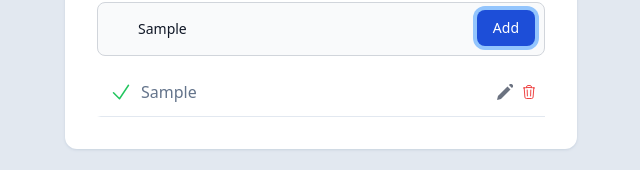
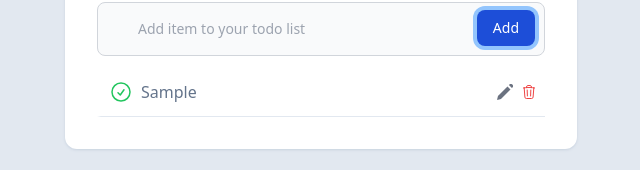
Before and after one commit to Gourav-99/node-js-babel-and-webpack, a React (Create React App) app in the folder client/: page / in a window 1280 px wide. Both pictures are taken after typing "Sample" into the empty fields and a click on the button "Add". Shown: the part 118-288 px from the top of the page, without its empty margins (319-959 px from the left). Built offline with nearby package versions, Linux system fonts and the light colour scheme.

Commit message:
passign functions as props

```diff
--- a/client/src/App.jsx
+++ b/client/src/App.jsx
@@ -7,14 +7,29 @@ const App = () => {
   const [todos,setTodos] = useState([]);
   const [inputValue, setInputValue]= useState('');
   const [currentEditItem, setEditItem]= useState('');
-  // const [addBtn, setAddBtn]= useState('');
-  // const [editBtn, setEditBtn]= useState('hidden');
   const [isEditMode, setIsEditMode] = useState(false);
+
+  const handleComplete = (id) => {
+    let updateTodo = todos.find((todo) => todo.id === id);
+    updateTodo.isComplete = !updateTodo.isComplete;
+    setTodos((prevTodos) => [...prevTodos]);
+  };
+  const handleDelete = (id) => {
+    setTodos((prevTodos) => {
+      return prevTodos.filter((todo) => todo.id !== id);
+    });
+  };
+  const handleEdit = (id) => {
+    setIsEditMode(!isEditMode);
+    let updateTodo = todos.find((todo) => todo.id === id);
+    setEditItem(updateTodo.id);
+    setInputValue(updateTodo.title);
+  };
 
   return (
     <div>
       <Header todos={todos} setTodos= {setTodos}  inputValue={inputValue} setInputValue={setInputValue} isEditMode={isEditMode} setIsEditMode={setIsEditMode} currentEditItem={currentEditItem}/>
-      <List todos={todos} setTodos={setTodos} setInputValue={setInputValue} isEditMode={isEditMode} setIsEditMode={setIsEditMode} setEditItem={setEditItem}/>
+      <List todos={todos} setTodos={setTodos} setInputValue={setInputValue} isEditMode={isEditMode} setIsEditMode={setIsEditMode} setEditItem={setEditItem} handleComplete={handleComplete} handleDelete={handleDelete} handleEdit={handleEdit}/>
     </div>
   );
 };
--- a/client/src/components/Header.jsx
+++ b/client/src/components/Header.jsx
@@ -7,9 +7,8 @@ const Header = ({
   setInputValue,
   isEditMode,
   setIsEditMode,
-  currentEditItem
+  currentEditItem,
 }) => {
-
   const handleSubmit = (e) => {
     setTodos((prevTodos) => [
       ...prevTodos,
@@ -19,14 +18,16 @@ const Header = ({
         isComplete: false,
       },
     ]);
+    setInputValue("");
   };
 
-  const handleEdit=(e)=>{
-    let updateTodo = todos.find((todo)=>todo.id===currentEditItem);
-    updateTodo.title = inputValue
-    setTodos((prevTodos)=>[...prevTodos])
-    setIsEditMode(!isEditMode)
-  }
+  const handleEdit = (e) => {
+    let updateTodo = todos.find((todo) => todo.id === currentEditItem);
+    updateTodo.title = inputValue;
+    setTodos((prevTodos) => [...prevTodos]);
+    setIsEditMode(!isEditMode);
+    setInputValue("");
+  };
   const handleChange = (e) => {
     setInputValue(e.target.value);
   };
@@ -46,14 +47,14 @@ const Header = ({
         />
         {isEditMode ? (
           <button
-           onClick={handleEdit}
+            onClick={handleEdit}
             className={` text-white absolute right-2.5 bottom-2.5 bg-blue-700 hover:bg-blue-800 focus:ring-4 focus:outline-none focus:ring-blue-300 font-medium rounded-lg text-sm px-4 py-2 dark:bg-blue-600 dark:hover:bg-blue-700 dark:focus:ring-blue-800`}
           >
             Edit
           </button>
         ) : (
           <button
-          onClick={handleSubmit}
+            onClick={handleSubmit}
             className={` text-white absolute right-2.5 bottom-2.5 bg-blue-700 hover:bg-blue-800 focus:ring-4 focus:outline-none focus:ring-blue-300 font-medium rounded-lg text-sm px-4 py-2 dark:bg-blue-600 dark:hover:bg-blue-700 dark:focus:ring-blue-800`}
           >
             Add
--- a/client/src/components/List.jsx
+++ b/client/src/components/List.jsx
@@ -1,57 +1,63 @@
 import React from "react";
-const List = ({ todos, setTodos, setInputValue,isEditMode,setIsEditMode, setEditItem}) => {
-  const handleComplete=(id)=>{
-    let updateTodo = todos.find((todo)=> todo.id===id);
-    updateTodo.isComplete = !updateTodo.isComplete;
-    setTodos((prevTodos)=> [...prevTodos])
-  }
-const handleDelete=(id)=>{
-  setTodos((prevTodos)=>{
-    return prevTodos.filter((todo)=> todo.id!==id)
-  })
-}
-const handleEdit =(id)=>{
-  // setAddBtn('hidden');
-  // setEditBtn('')
-  setIsEditMode(!isEditMode)
-  let updateTodo = todos.find((todo)=>todo.id===id);
-  setEditItem(updateTodo.id);
-  setInputValue(updateTodo.title);
-}
-  // const todos = todos
+const List = ({
+  todos,
+  setTodos,
+  setInputValue,
+  isEditMode,
+  setIsEditMode,
+  setEditItem,
+  handleComplete,
+  handleDelete,
+  handleEdit,
+}) => {
   return (
     <section>
-
-        {todos && todos.map((todo, index) => {
+      {todos &&
+        todos.map((todo, index) => {
           return (
             <div
               key={index}
               className="flex justify-between items-center border-b border-slate-200 py-3 px-2 border-l-4 border-l-transparent"
             >
               <div className="inline-flex items-center space-x-2">
-                <div className="check-complete" onClick={()=>handleComplete(todo.id)}>
+                <div
+                  className="check-complete"
+                  onClick={() => handleComplete(todo.id)}
+                >
                   <svg
                     xmlns="http://www.w3.org/2000/svg"
                     fill="none"
                     viewBox="0 0 24 24"
                     strokeWidth="1.5"
                     stroke="currentColor"
-                    className={`w-6 h-6 text-${todo.isComplete ? 'slate':'green'}-500`}
+                    className={`w-6 h-6 text-${
+                      todo.isComplete ? "slate" : "green"
+                    }-500`}
                   >
                     <path
                       strokeLinecap="round"
                       strokeLinejoin="round"
-                      d="M4.5 12.75l6 6 9-13.5"
+                      d={
+                        todo.isComplete
+                          ? "M4.5 12.75l6 6 9-13.5"
+                          : "M9 12.75L11.25 15 15 9.75M21 12a9 9 0 11-18 0 9 9 0 0118 0z"
+                      }
                     />
                   </svg>
                 </div>
-                <div className={`text-slate-500 ${todo.isComplete && "line-through"}`}>
-                    {todo.title}
+                <div
+                  className={`text-slate-500 ${
+                    todo.isComplete && "line-through"
+                  }`}
+                >
+                  {todo.title}
                 </div>
-
               </div>
               <div className="flex justify-between">
-                <div className="edit-btn mx-2" onClick={()=> handleEdit(todo.id)}>
+                <div
+                  className="edit-btn mx-2"
+                  onClick={() => handleEdit(todo.id)}
+                >
                   <svg
                     className="w-4 h-4 fill-current text-gray-500 hover:text-blue-700 hover:cursor-pointer"
                     viewBox="0 0 20 20"
@@ -68,7 +74,10 @@ const handleEdit =(id)=>{
                     </g>
                   </svg>
                 </div>
-                <div className="remove-icon" onClick={()=>handleDelete(todo.id)}>
+                <div
+                  className="remove-icon"
+                  onClick={() => handleDelete(todo.id)}
+                >
                   <svg
                     xmlns="http://www.w3.org/2000/svg"
                     fill="none"
@@ -88,10 +97,9 @@ const handleEdit =(id)=>{
             </div>
           );
         })}
-        {
-          todos.length === 0 &&
-          <p className="list-state text-slate-500">EMPTY LIST</p>
-        }
+      {todos.length === 0 && (
+        <p className="list-state text-slate-500">EMPTY LIST</p>
+      )}
     </section>
   );
 };
```
